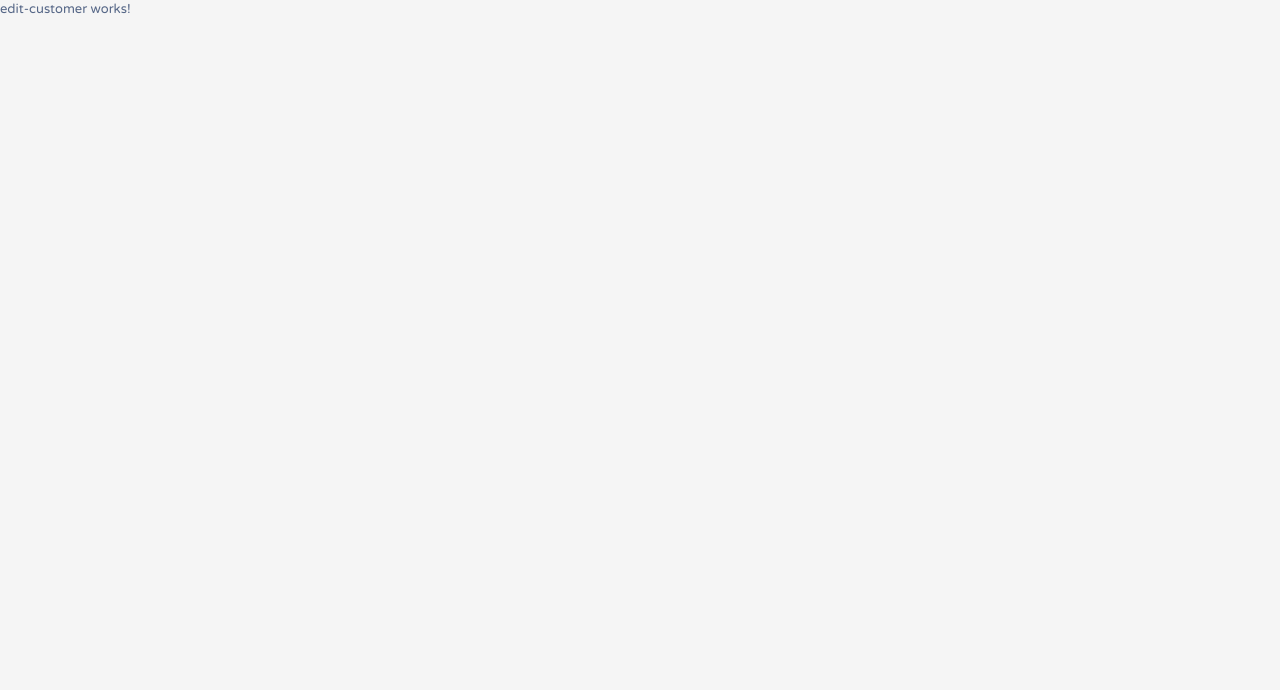
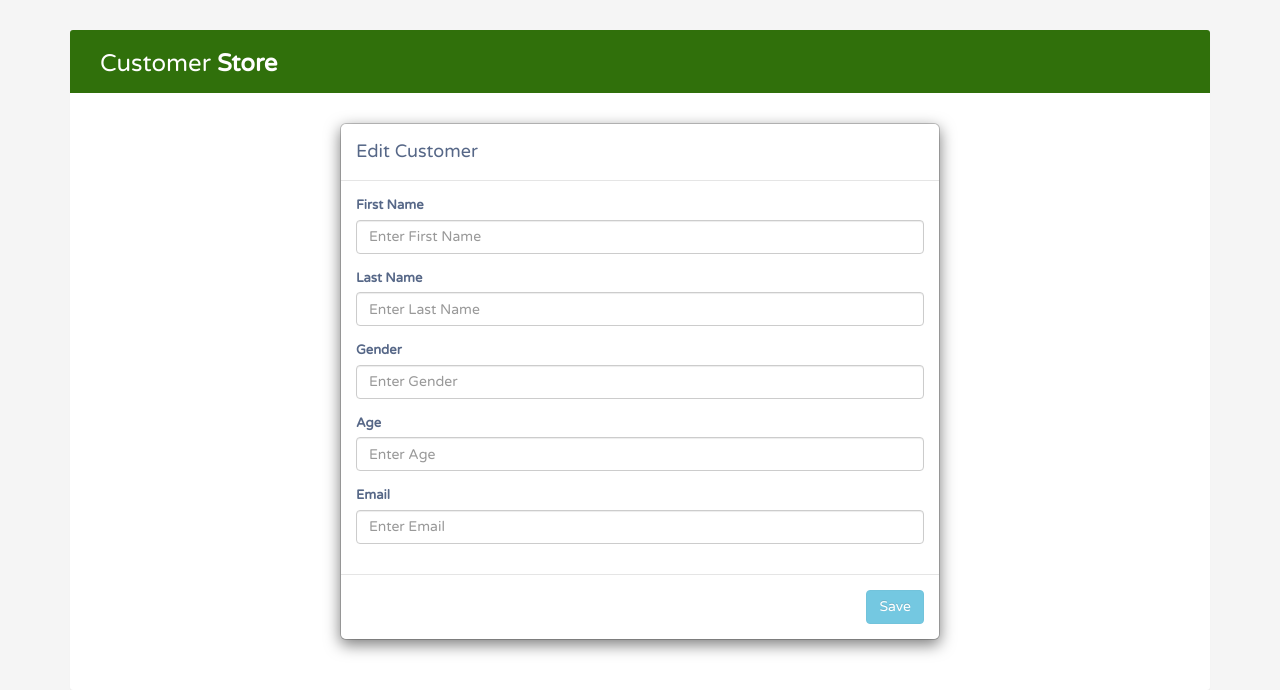
Before and after one commit to bruce691/mean-stack-application, an Angular app in the folder client/: page /edit/1 in a window 1280 px wide. Shown: the top 690 px of the page. Built offline with nearby package versions, Linux system fonts and the light colour scheme.

Commit message:
added code for edit customer UI

```diff
--- a/client/src/app/create-customer/create-customer.component.ts
+++ b/client/src/app/create-customer/create-customer.component.ts
@@ -1,6 +1,6 @@
 import { CustomerService } from "./../customer.service";
 import { Component, OnInit } from "@angular/core";
-import {Router} from "@angular/router";
+import { Router } from "@angular/router";
 import { Customer } from "../customer.model";
 @Component({
   selector: "app-create-customer",
@@ -16,17 +16,14 @@ export class CreateCustomerComponent implements OnInit {
     age: null,
     email: ""
   };
-router : Router;
+  router: Router;
   constructor(private customerService: CustomerService) {}
 
   ngOnInit() {}
 
   addCustomer(addCustomerForm) {
-    this.customerService
-      .PostCustomer(addCustomerForm.value)
-      .subscribe(resp => {
-        console.log("adding customer...");
-        //this.router.navigate("");
-      });
+    this.customerService.PostCustomer(addCustomerForm.value).subscribe(resp => {
+      //this.router.navigate("");
+    });
   }
 }
--- a/client/src/app/edit-customer/edit-customer.component.html
+++ b/client/src/app/edit-customer/edit-customer.component.html
@@ -1,3 +1,100 @@
-<p>
-  edit-customer works!
-</p>
+<div class="container">
+  <div class="table-wrapper">
+    <div class="table-title">
+      <div class="row">
+        <div class="col-sm-6">
+          <h2>Customer <b>Store</b></h2>
+        </div>
+        <div class="col-sm-6"></div>
+      </div>
+    </div>
+    <!-- Edit Modal HTML -->
+<div id="updateCustomerModal">
+  <div class="modal-dialog">
+    <div class="modal-content">
+      <form name="updateCustomerForm" #updateCustomerForm="ngForm">
+        <div class="modal-header">
+          <h4 class="modal-title">Edit Customer</h4>
+        </div>
+        <div class="modal-body">
+          <input
+            type="hidden"
+            name="_id"
+            #_id="ngModel"
+            [(ngModel)]="customerDetail._id"
+          />
+          <div class="form-group">
+            <label>First Name</label>
+            <input
+              type="text"
+              name="first_name"
+              #first_name="ngModel"
+              [(ngModel)]="customerDetail.first_name"
+              placeholder="Enter First Name"
+              class="form-control"
+              required
+            />
+          </div>
+          <div class="form-group">
+            <label>Last Name</label>
+            <input
+              type="text"
+              name="last_name"
+              #last_name="ngModel"
+              [(ngModel)]="customerDetail.last_name"
+              placeholder="Enter Last Name"
+              class="form-control"
+              required
+            />
+          </div>
+          <div class="form-group">
+            <label>Gender</label>
+            <input
+              type="text"
+              name="gender"
+              #gender="ngModel"
+              [(ngModel)]="customerDetail.gender"
+              placeholder="Enter Gender"
+              class="form-control"
+              required
+            />
+          </div>
+          <div class="form-group">
+            <label>Age</label>
+            <input
+              type="text"
+              name="age"
+              #age="ngModel"
+              [(ngModel)]="customerDetail.age"
+              placeholder="Enter Age"
+              class="form-control"
+              required
+            />
+          </div>
+          <div class="form-group">
+            <label>Email</label>
+            <input
+              type="text"
+              name="email"
+              #email="ngModel"
+              [(ngModel)]="customerDetail.email"
+              placeholder="Enter Email"
+              class="form-control"
+              required
+            />
+          </div>
+        </div>
+        <div class="modal-footer">
+          <input
+            type="submit"
+            class="btn btn-info"
+            [disabled]="!updateCustomerForm.valid"
+            data-dismiss="modal"
+            (click)="updateCustomer(updateCustomerForm)"
+            value="Save"
+          />
+        </div>
+      </form>
+    </div>
+  </div>
+</div>
```
